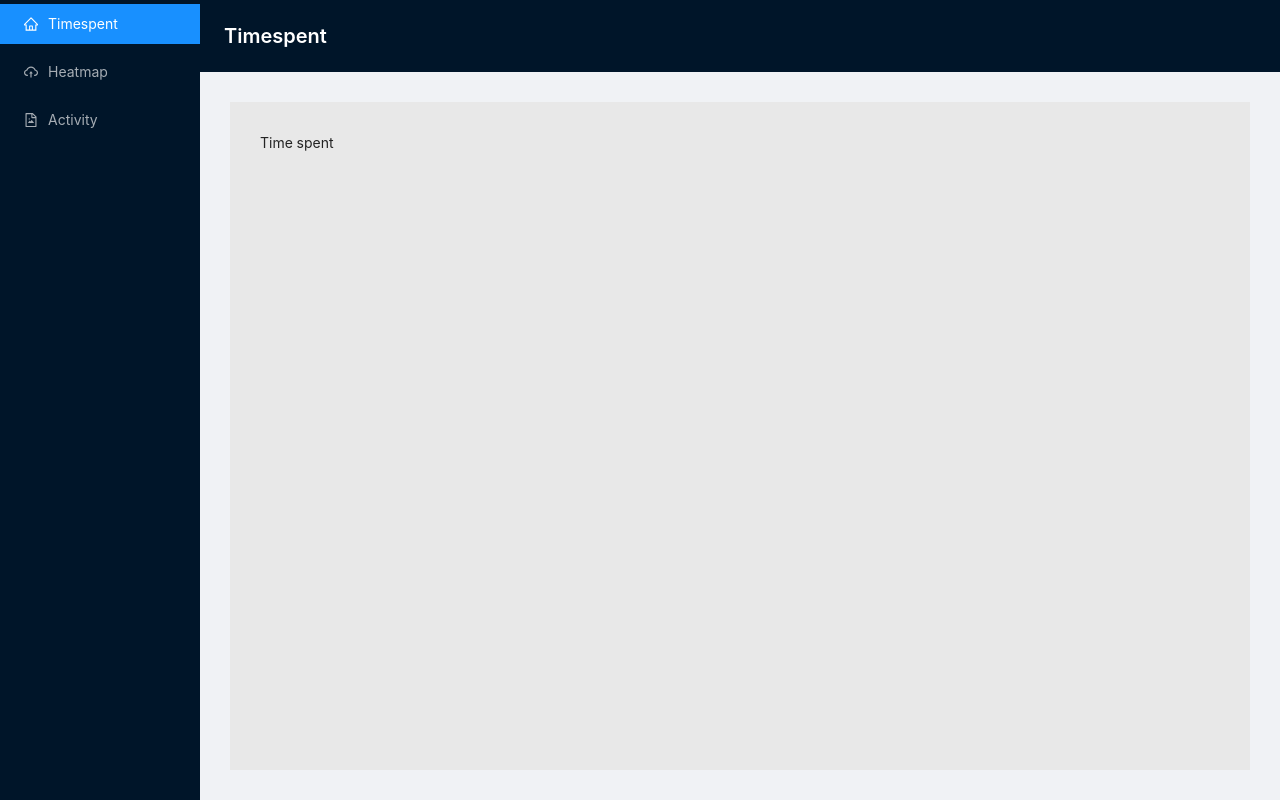
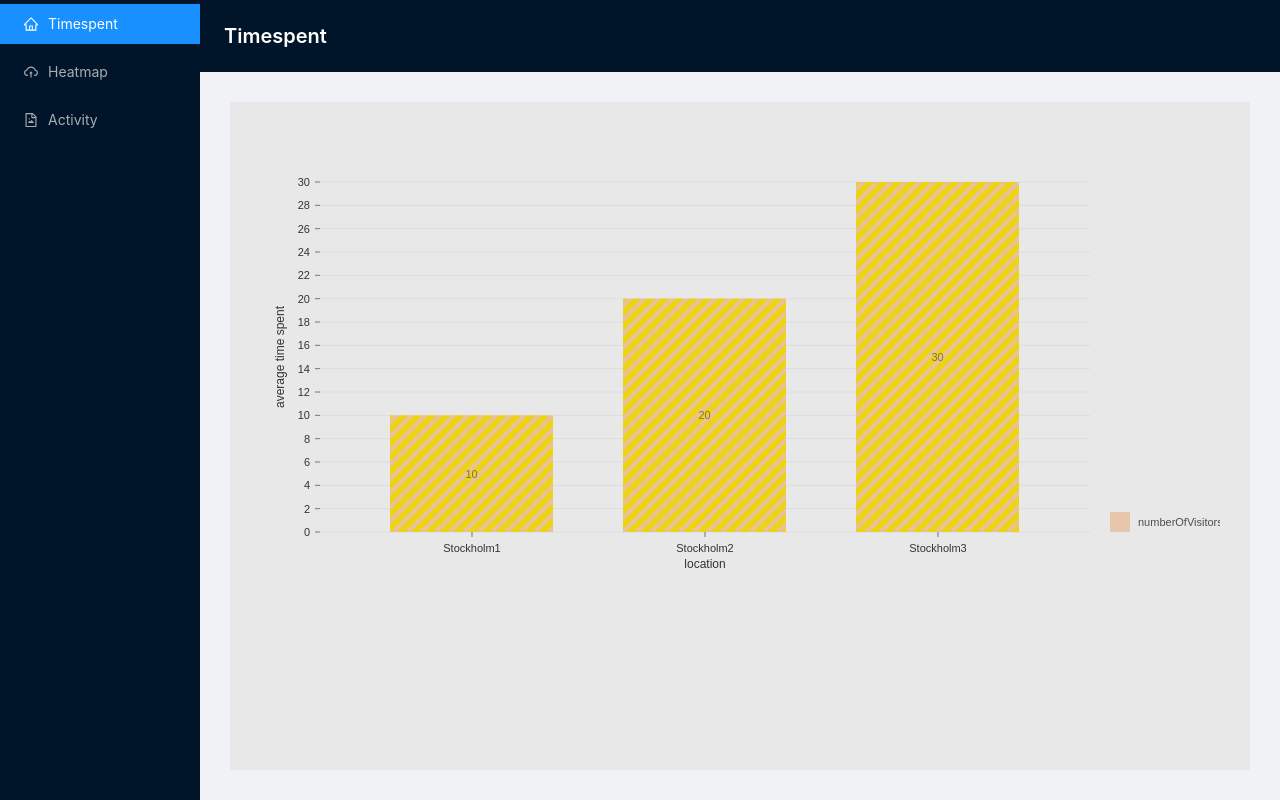
Before and after one commit to Christopher96/rise-visualization, a React (Create React App) app: page /timespent in a window 1280 px wide. Built offline with nearby package versions, Linux system fonts and the light colour scheme; the HTML template or start-up script is replaced by a standard one.

Commit message:
initial bar chart implementation with mock data

```diff
--- a/package.json
+++ b/package.json
@@ -4,6 +4,8 @@
   "private": true,
   "dependencies": {
     "@ant-design/icons": "^4.5.0",
+    "@nivo/bar": "^0.67.0",
+    "@nivo/core": "^0.67.0",
     "@testing-library/jest-dom": "^5.11.4",
     "@testing-library/react": "^11.1.0",
     "@testing-library/user-event": "^12.1.10",
@@ -11,12 +13,14 @@
     "@types/node": "^12.0.0",
     "@types/react-dom": "^17.0.0",
     "antd": "^4.12.2",
+    "axios": "^0.21.1",
     "react": "^17.0.1",
     "react-dom": "^17.0.1",
     "react-router-dom": "^5.2.0",
     "react-scripts": "4.0.2",
     "typescript": "^4.1.2",
-    "web-vitals": "^1.0.1"
+    "web-vitals": "^1.0.1",
+    "yarn": "^1.22.10"
   },
   "scripts": {
     "start": "react-scripts start",
--- a/src/pages/Timespent.tsx
+++ b/src/pages/Timespent.tsx
@@ -1,16 +1,212 @@
 import { useContext, useEffect } from "react";
 import Context from "../context";
+import axios from 'axios';
+import { ResponsiveBar } from '@nivo/bar'
+
+
+// make sure parent container have a defined height when using
+// responsive component, otherwise height will be 0 and
+// no chart will be rendered.
+// website examples showcase many properties,
+// you'll often use just a few of them.
+
 
 export default function Home() {
   const context = useContext(Context);
-
   useEffect(() => {
     context?.setPage("timespent");
   });
 
+/*  const data = [
+    {
+      "country": "AD",
+      "hot dog": 169,
+      "hot dogColor": "hsl(135, 70%, 50%)",
+      "burger": 46,
+      "burgerColor": "hsl(322, 70%, 50%)",
+      "sandwich": 122,
+      "sandwichColor": "hsl(299, 70%, 50%)",
+      "kebab": 84,
+      "kebabColor": "hsl(315, 70%, 50%)",
+      "fries": 36,
+      "friesColor": "hsl(190, 70%, 50%)",
+      "donut": 136,
+      "donutColor": "hsl(304, 70%, 50%)"
+    },
+    {
+      "country": "AE",
+      "hot dog": 180,
+      "hot dogColor": "hsl(38, 70%, 50%)",
+      "burger": 19,
+      "burgerColor": "hsl(268, 70%, 50%)",
+      "sandwich": 52,
+      "sandwichColor": "hsl(197, 70%, 50%)",
+      "kebab": 31,
+      "kebabColor": "hsl(171, 70%, 50%)",
+      "fries": 67,
+      "friesColor": "hsl(292, 70%, 50%)",
+      "donut": 159,
+      "donutColor": "hsl(274, 70%, 50%)"
+    },
+    {
+      "country": "AF",
+      "hot dog": 176,
+      "hot dogColor": "hsl(47, 70%, 50%)",
+      "burger": 189,
+      "burgerColor": "hsl(310, 70%, 50%)",
+      "sandwich": 184,
+      "sandwichColor": "hsl(336, 70%, 50%)",
+      "kebab": 194,
+      "kebabColor": "hsl(92, 70%, 50%)",
+      "fries": 33,
+      "friesColor": "hsl(69, 70%, 50%)",
+      "donut": 41,
+      "donutColor": "hsl(82, 70%, 50%)"
+    },
+    {
+      "country": "AG",
+      "hot dog": 178,
+      "hot dogColor": "hsl(157, 70%, 50%)",
+      "burger": 147,
+      "burgerColor": "hsl(356, 70%, 50%)",
+      "sandwich": 141,
+      "sandwichColor": "hsl(174, 70%, 50%)",
+      "kebab": 164,
+      "kebabColor": "hsl(151, 70%, 50%)",
+      "fries": 26,
+      "friesColor": "hsl(119, 70%, 50%)",
+      "donut": 149,
+      "donutColor": "hsl(254, 70%, 50%)"
+    },
+    {
+      "country": "AI",
+      "hot dog": 87,
+      "hot dogColor": "hsl(211, 70%, 50%)",
+      "burger": 137,
+      "burgerColor": "hsl(59, 70%, 50%)",
+      "sandwich": 54,
+      "sandwichColor": "hsl(17, 70%, 50%)",
+      "kebab": 2,
+      "kebabColor": "hsl(109, 70%, 50%)",
+      "fries": 188,
+      "friesColor": "hsl(199, 70%, 50%)",
+      "donut": 23,
+      "donutColor": "hsl(9, 70%, 50%)"
+    },
+    {
+      "country": "AL",
+      "hot dog": 85,
+      "hot dogColor": "hsl(170, 70%, 50%)",
+      "burger": 105,
+      "burgerColor": "hsl(88, 70%, 50%)",
+      "sandwich": 137,
+      "sandwichColor": "hsl(338, 70%, 50%)",
+      "kebab": 70,
+      "kebabColor": "hsl(227, 70%, 50%)",
+      "fries": 190,
+      "friesColor": "hsl(59, 70%, 50%)",
+      "donut": 128,
+      "donutColor": "hsl(190, 70%, 50%)"
+    },
+    {
+      "country": "AM",
+      "hot dog": 123,
+      "hot dogColor": "hsl(224, 70%, 50%)",
+      "burger": 173,
+      "burgerColor": "hsl(97, 70%, 50%)",
+      "sandwich": 30,
+      "sandwichColor": "hsl(142, 70%, 50%)",
+      "kebab": 140,
+      "kebabColor": "hsl(136, 70%, 50%)",
+      "fries": 61,
+      "friesColor": "hsl(239, 70%, 50%)",
+      "donut": 133,
+      "donutColor": "hsl(151, 70%, 50%)"
+    }
+  ]*/
+
+  const data = [{location: "Stockholm1", numberOfVisitors: 10}, {location: "Stockholm2", numberOfVisitors: 20}, {location: "Stockholm3", numberOfVisitors: 30}]
+
   return (
-    <div>
-      <p>Time spent</p>
+    <div style={{height: "450px"}}>
+      <ResponsiveBar
+        data={data}
+        keys={[ 'numberOfVisitors' ]}
+        indexBy="location"
+        margin={{ top: 50, right: 130, bottom: 50, left: 60 }}
+        padding={0.3}
+        valueScale={{ type: 'linear' }}
+        indexScale={{ type: 'band', round: true }}
+        colors={{ scheme: 'nivo' }}
+        defs={[
+            {
+                id: 'lines',
+                type: 'patternLines',
+                background: 'inherit',
+                color: '#eed312',
+                rotation: -45,
+                lineWidth: 6,
+                spacing: 10
+            }
+        ]}
+        fill={[
+            {
+                match: {
+                    id: 'numberOfVisitors'
+                },
+                id: 'lines'
+            }
+        ]}
+        borderColor={{ from: 'color', modifiers: [ [ 'darker', 1.6 ] ] }}
+        axisTop={null}
+        axisRight={null}
+        axisBottom={{
+            tickSize: 5,
+            tickPadding: 5,
+            tickRotation: 0,
+            legend: 'location',
+            legendPosition: 'middle',
+            legendOffset: 32
+        }}
+        axisLeft={{
+            tickSize: 5,
+            tickPadding: 5,
+            tickRotation: 0,
+            legend: 'average time spent',
+            legendPosition: 'middle',
+            legendOffset: -40
+        }}
+        labelSkipWidth={12}
+        labelSkipHeight={12}
+        labelTextColor={{ from: 'color', modifiers: [ [ 'darker', 1.6 ] ] }}
+        legends={[
+            {
+                dataFrom: 'keys',
+                anchor: 'bottom-right',
+                direction: 'column',
+                justify: false,
+                translateX: 120,
+                translateY: 0,
+                itemsSpacing: 2,
+                itemWidth: 100,
+                itemHeight: 20,
+                itemDirection: 'left-to-right',
+                itemOpacity: 0.85,
+                symbolSize: 20,
+                effects: [
+                    {
+                        on: 'hover',
+                        style: {
+                            itemOpacity: 1
+                        }
+                    }
+                ]
+            }
+        ]}
+        animate={false}
+        motionStiffness={90}
+        motionDamping={15}
+    />
     </div>
   );
 }
```
Also changed, not shown: 1 other file (tests, documents, lock files or other folders).
